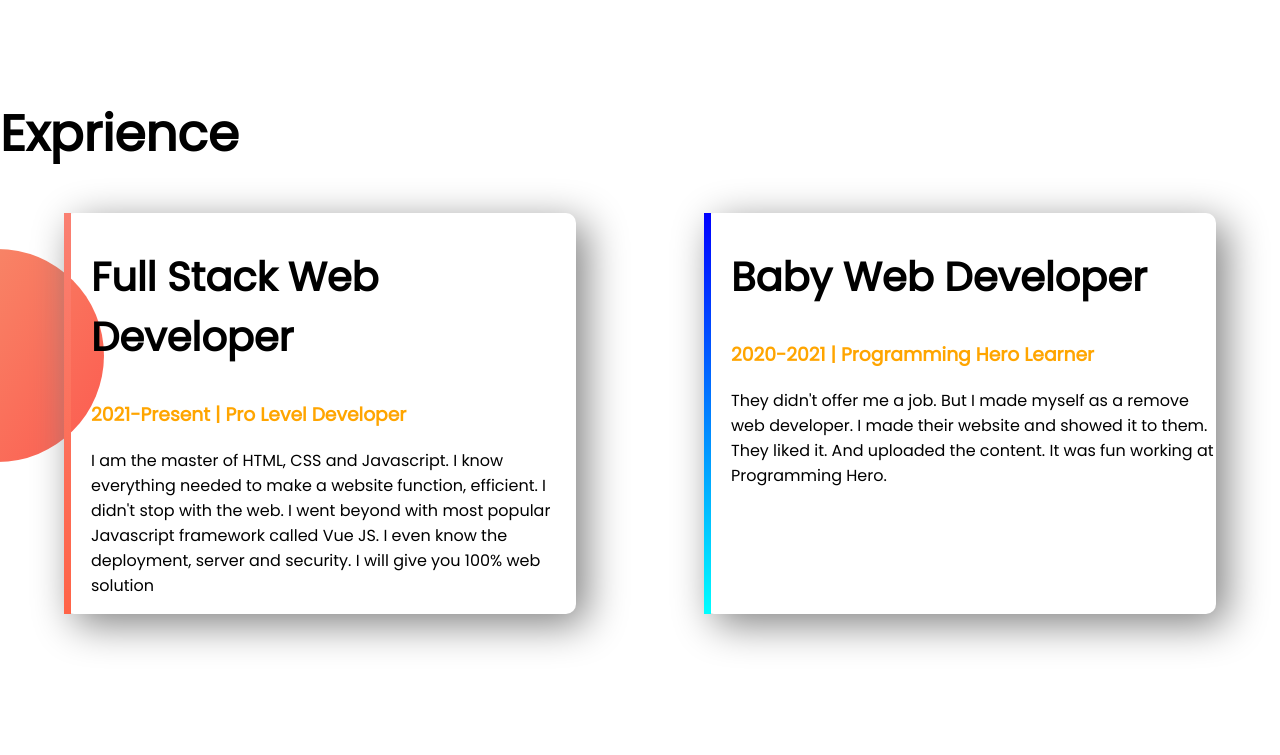
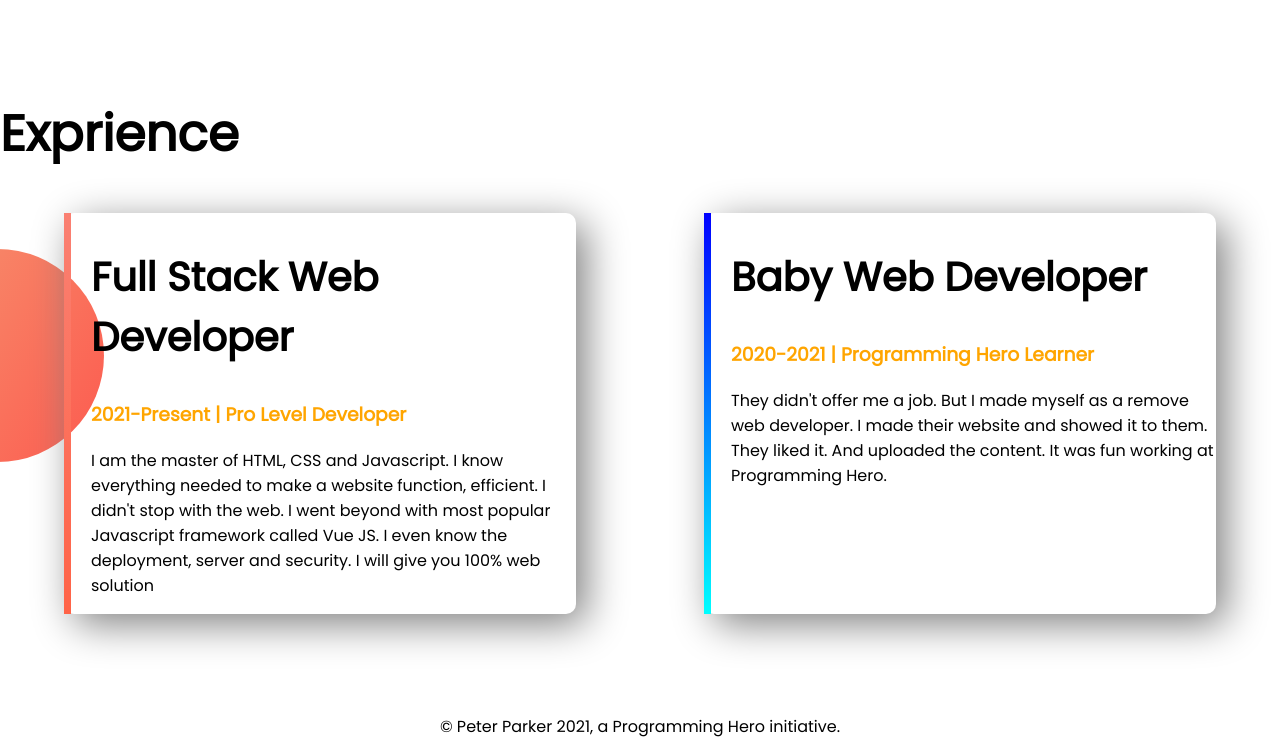
Before and after one commit to Aniruddha97/Portfolio, a plain HTML site: page index.html in a window 1280 px wide. Shown: the part 1093-1848 px from the top of the page. Before the commit the page ends 1807 px from the top, so only its background shows below. Drawn offline with Linux system fonts and the light colour scheme.

Commit message:
footer added

```diff
--- a/index.html
+++ b/index.html
@@ -60,6 +60,9 @@
             </div>
         </div>
     </section>
+    <footer>
+        <p>© Peter Parker 2021, a Programming Hero initiative.</p>
+    </footer>
 
 
 </body>
--- a/style.css
+++ b/style.css
@@ -61,5 +61,9 @@ h2{
 }
 #fullstakexp{
     border-left: 7px solid;
-    border-image: linear-gradient(salmon, tomato);
+    border-image: linear-gradient(salmon,tomato);
     border-image-slice: 1;
+}
+footer p{
+    text-align: center;
+}
```
